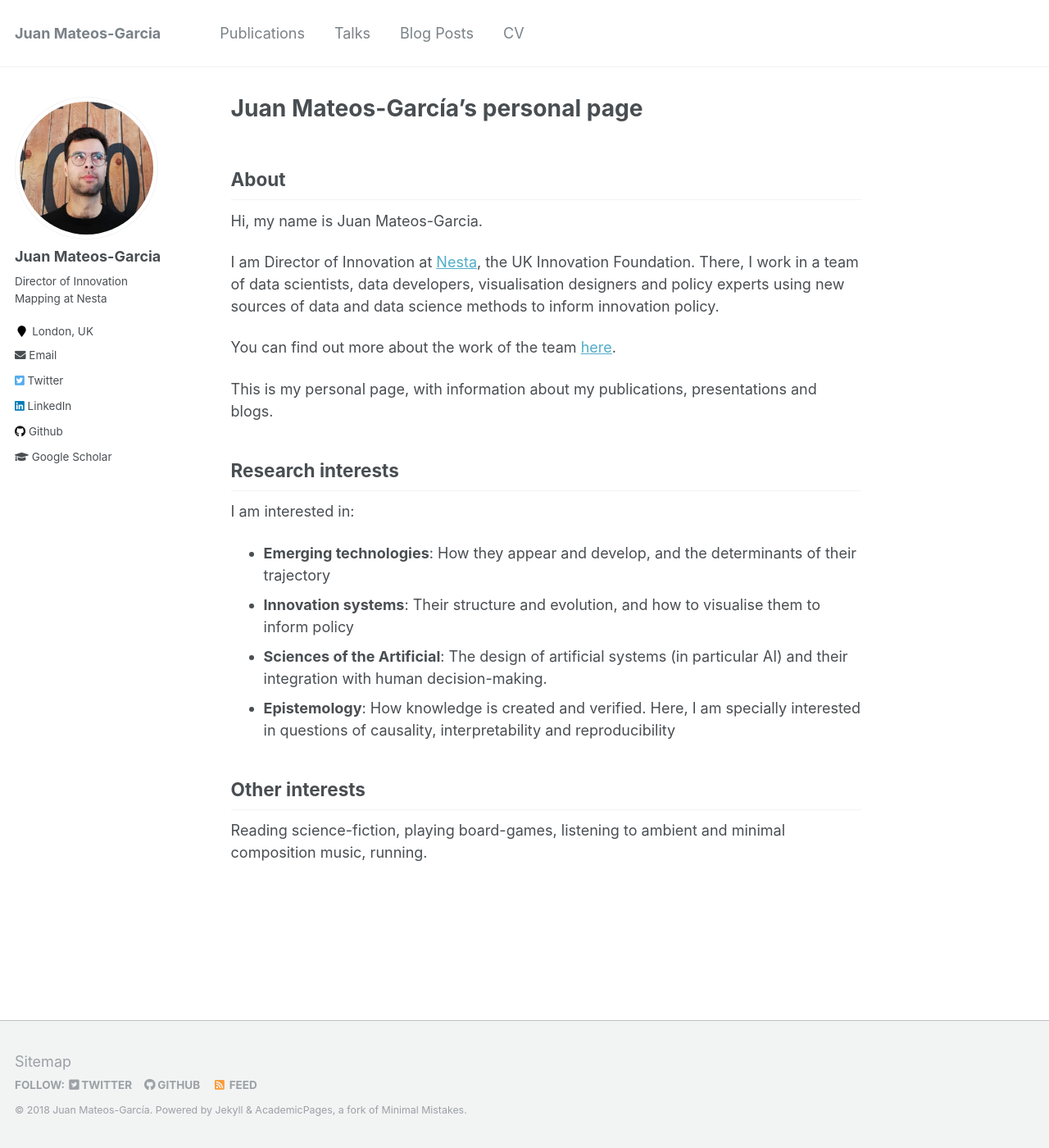
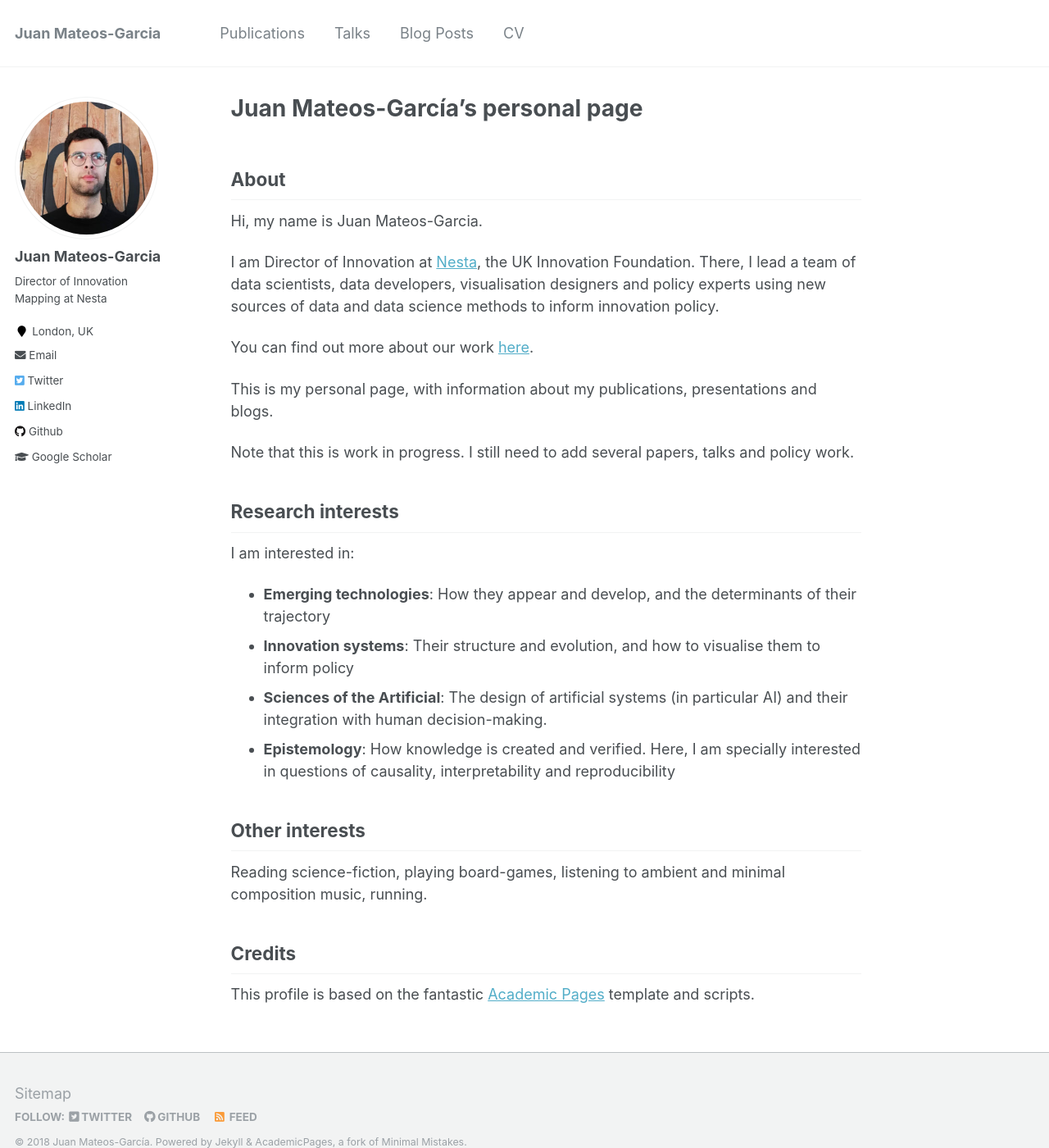
Before and after one commit to Juan-Mateos/Juan-Mateos.github.io, a Jekyll site: the page built from _pages/about.md, in a window 1280 px wide and 1400 px high. Shown: the whole window at 82% size. Built offline with Jekyll 4.4.1, drawn with Linux system fonts in a browser that asks for light colours.

Commit message:
Changed about

```diff
--- a/_pages/about.md
+++ b/_pages/about.md
@@ -14,13 +14,16 @@ redirect_from:
 
 Hi, my name is Juan Mateos-Garcia.
 
-I am Director of Innovation at [Nesta](http://www.nesta.org.uk"), the UK Innovation Foundation. There, I work in a team of data
+I am Director of Innovation at [Nesta](http://www.nesta.org.uk"), the UK Innovation Foundation. There, I lead a team of data
 scientists, data developers, visualisation designers and policy experts using
 new sources of data and data science methods to inform innovation policy.
 
-You can find out more about the work of the team [here](https://www.nesta.org.uk/project/innovation-mapping/).
+You can find out more about our work [here](https://www.nesta.org.uk/project/innovation-mapping/).
 
 This is my personal page, with information about my publications, presentations and blogs.
+
+Note that this is work in progress. I still need to add several papers, talks and policy work.
+
 
 ## Research interests
 
@@ -34,3 +37,7 @@ I am interested in:
 ## Other interests
 
 Reading science-fiction, playing board-games, listening to ambient and minimal composition music, running.
+
+## Credits
+
+This profile is based on the fantastic [Academic Pages](https://academicpages.github.io) template and scripts.
```
